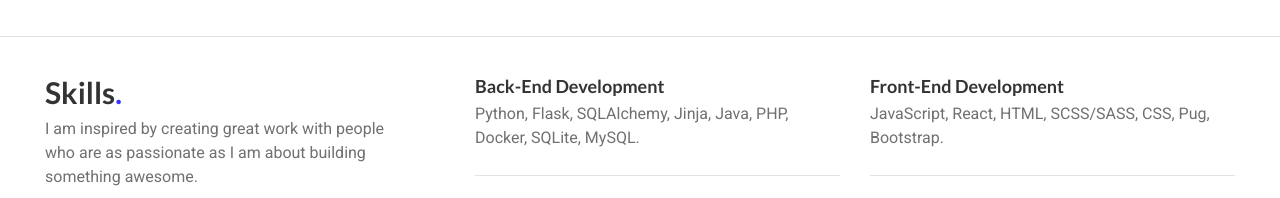
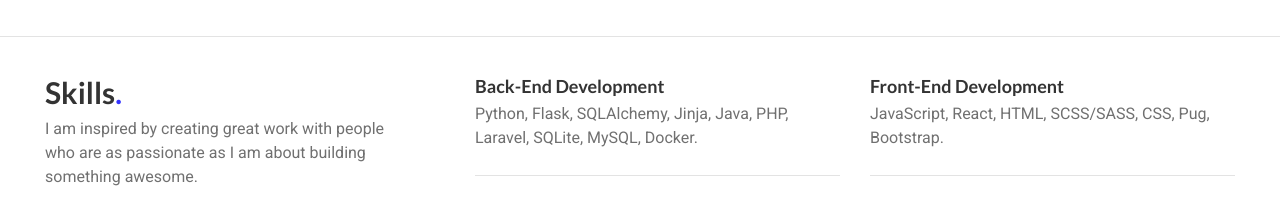
Before and after one commit to gigaamiridze/Resume, a website: page index.html in a window 1280 px wide. Shown: the part 2074-2272 px from the top of the page. Drawn offline with Linux system fonts and the light colour scheme.

Commit message:
Added one skill

```diff
--- a/index.html
+++ b/index.html
@@ -140,7 +140,7 @@
             <div class="horizontal-block">
               <div class="skills-box">
                 <h3>back-end development</h3>
-                <p>Python, Flask, SQLAlchemy, Jinja, Java, PHP, Docker, SQLite, MySQL.</p>
+                <p>Python, Flask, SQLAlchemy, Jinja, Java, PHP, Laravel, SQLite, MySQL, Docker.</p>
               </div>
               <div class="skills-box">
                 <h3>front-end development</h3>
```
